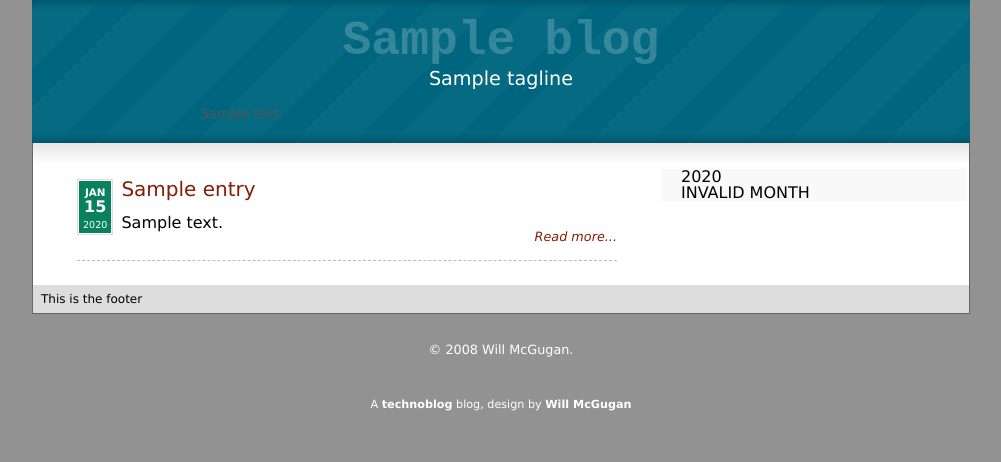
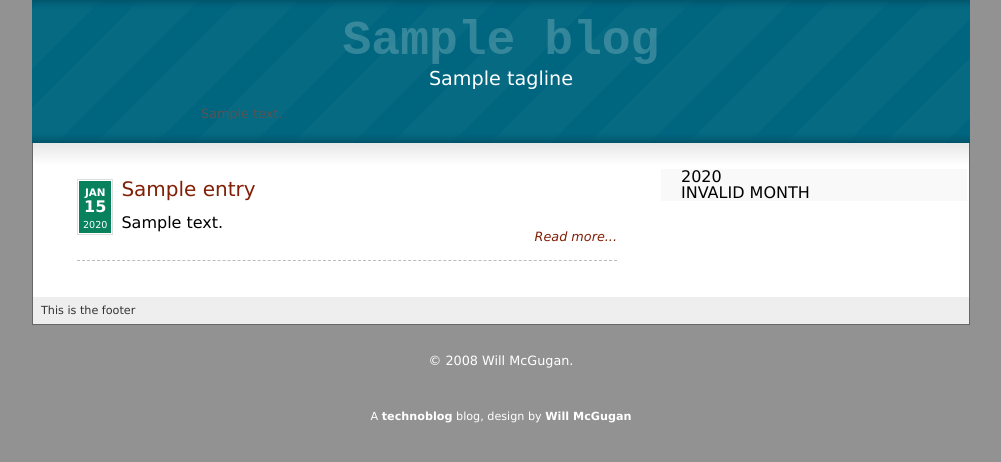
Before and after one commit to elvis-liu/djangotechblog, a Django app: template techblog/templates/blog.html in a window 1280 px wide. Shown: the part 41-503 px from the top of the page, without its empty margins (139-1140 px from the left). Run offline with Django 3.2, Linux system fonts and the light colour scheme; the template is opened without the code that fills it: most values are stand-ins (such as "Sample title", 1, 10 or a date in 2020); data that the repository does not hold is empty; parts of the project's set-up code (start-up, migrations or seed data) failed here and were passed over.

Commit message:
Added navigation and enhanced style
git-svn-id: http://djangotechblog.googlecode.com/svn/trunk@38 6cc07630-a813-11dd-a8c6-677c70d10fe4

```diff
--- a/techblog/media/css/blog_base.css
+++ b/techblog/media/css/blog_base.css
@@ -204,7 +204,7 @@
 }
 #footer
 {
-    padding-top:8px;
+    padding-top:20px;
 }
 
 #content-top
@@ -297,10 +297,10 @@
 
 #footer .inner .footer-content
 {
-    color:black;
-    background-color:#ddd;
+    color:#333;
+    background-color:#eee;
     padding:8px;
-    font-size:75%;
+    font-size:70%;
     /*font-weight:bold;*/
 }
 
@@ -341,6 +341,7 @@
 .credit a, .credit a:visited
 {
     color:white;
+    font-weight:bold;
 }
 
 .toplinks
@@ -409,7 +410,7 @@
 {
     /*color:#752A26;*/
     color:#821f07;
-    font-weight:bold;
+    /*font-weight:bold;*/
     text-decoration:none;
 }
 
@@ -590,3 +591,55 @@
     line-height:120%;
     color:black;
 }
+
+.prev-entry
+{
+
+    float:left;
+    font-size:85%;
+}
+
+.next-entry
+{
+
+    float:right;
+    font-size:85%;
+}
+
+.prev-entry a
+{
+    background-image:url(/media/images/icons/arrow_left.png);
+    background-position:left center;
+    background-repeat:no-repeat;
+    padding-left:20px
+}
+
+
+.next-entry a
+{
+    background-image:url(/media/images/icons/arrow_right.png);
+    background-position:right center;
+    background-repeat:no-repeat;
+    padding-right:20px
+}
+
+.entry-description
+{
+    background-color:#f9f9f9;
+    border-top:1px solid #eee;
+    border-bottom:1px solid #eee;
+    font-size:70%;
+    padding:10px 2px;
+
+    color:#666;
+}
+
+.post-navigation
+{
+    font-size:80%;
+    padding-top:6px;
+    padding-bottom:6px;
+    margin-top:20px;
+    margin-bottom:20px;
+    /*background-color:#f6f6f6;*/
+}
```
Also changed, not shown: techblog/apps/blog/views.py (+14 -0 lines), techblog/templates/blog_entry.html (+24 -0 lines), techblog/media/images/avatarwill.png (added), techblog/media/images/icons/arrow_left.png (added), techblog/media/images/icons/arrow_right.png (added).
